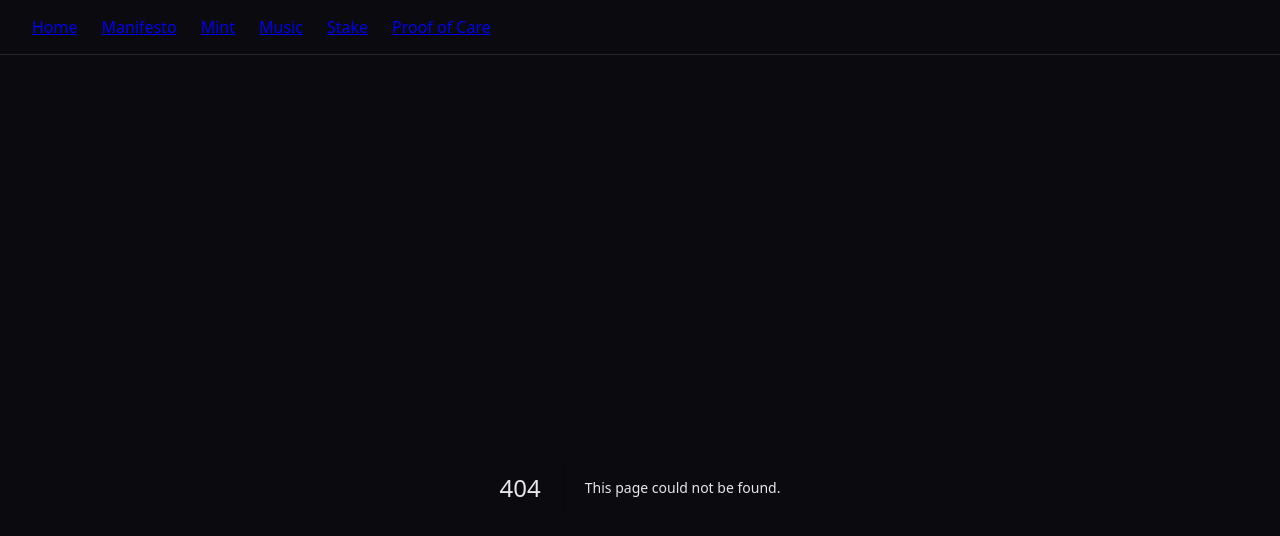
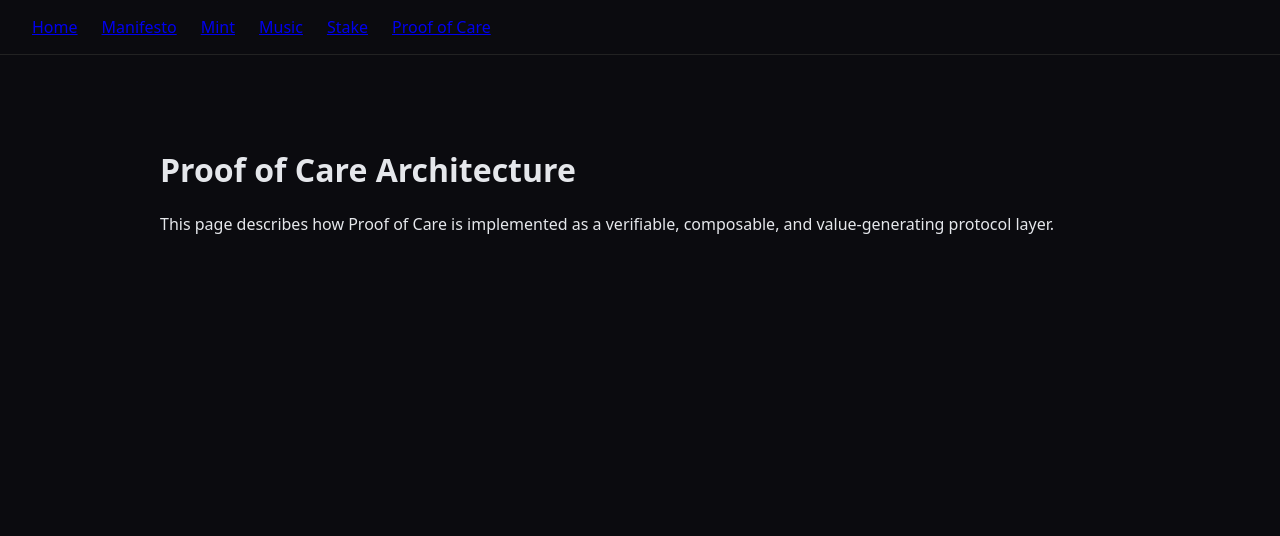
Before and after one commit to ONGOD6/bit-brains-web, a Next.js app: page /architecture in a window 1280 px wide. Before the commit this address had no page. Shown: the top 536 px of the page. Built offline with nearby package versions, Linux system fonts and the light colour scheme.

Commit message:
feat: add Proof of Care architecture page scaffold

```diff
--- /dev/null
+++ b/app/architecture/page.tsx
@@ -0,0 +1,22 @@
+import React from "react";
+
+export default function Architecture() {
+  return (
+    <main
+      style={{
+        padding: "2.5rem",
+        maxWidth: "960px",
+        margin: "0 auto",
+        fontFamily:
+          "system-ui, -apple-system, BlinkMacSystemFont, sans-serif",
+      }}
+    >
+      <h1>Proof of Care Architecture</h1>
+
+      <p>
+        This page describes how Proof of Care is implemented as a verifiable,
+        composable, and value-generating protocol layer.
+      </p>
+    </main>
+  );
+}
```
